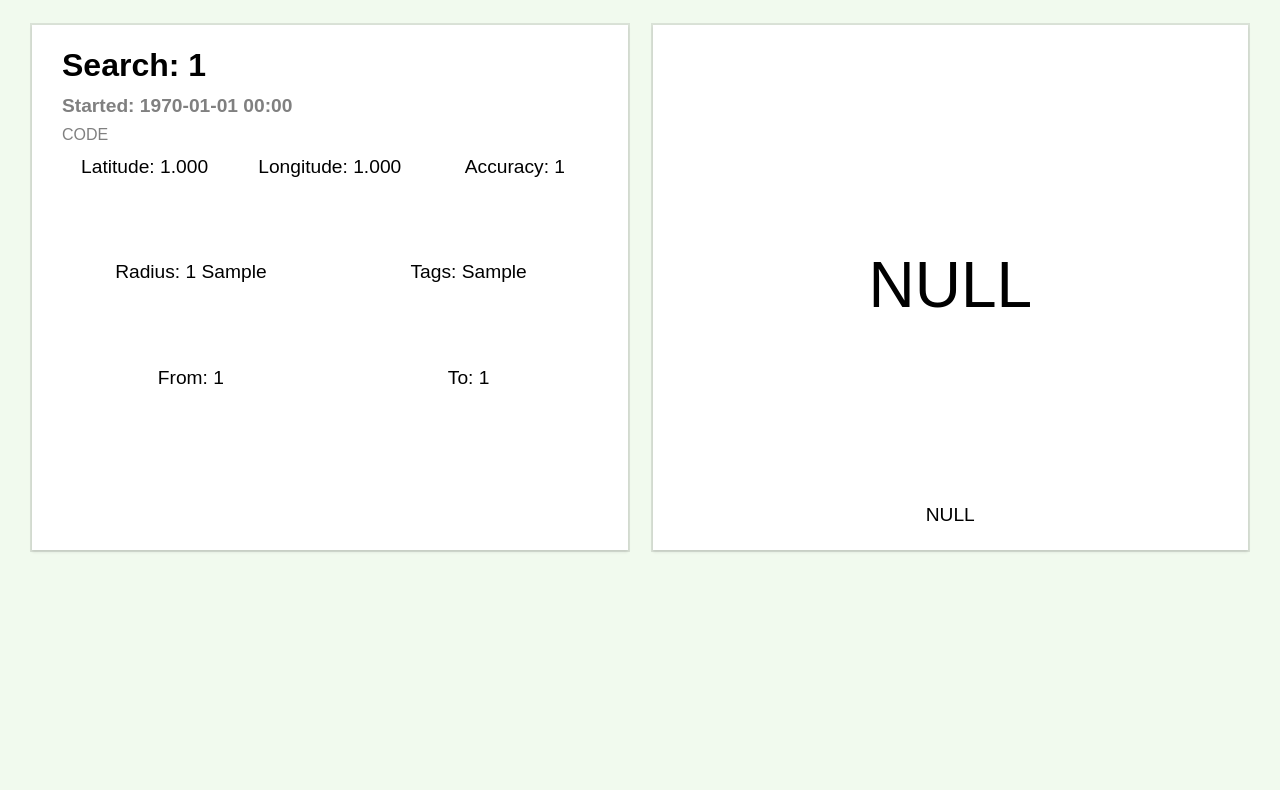
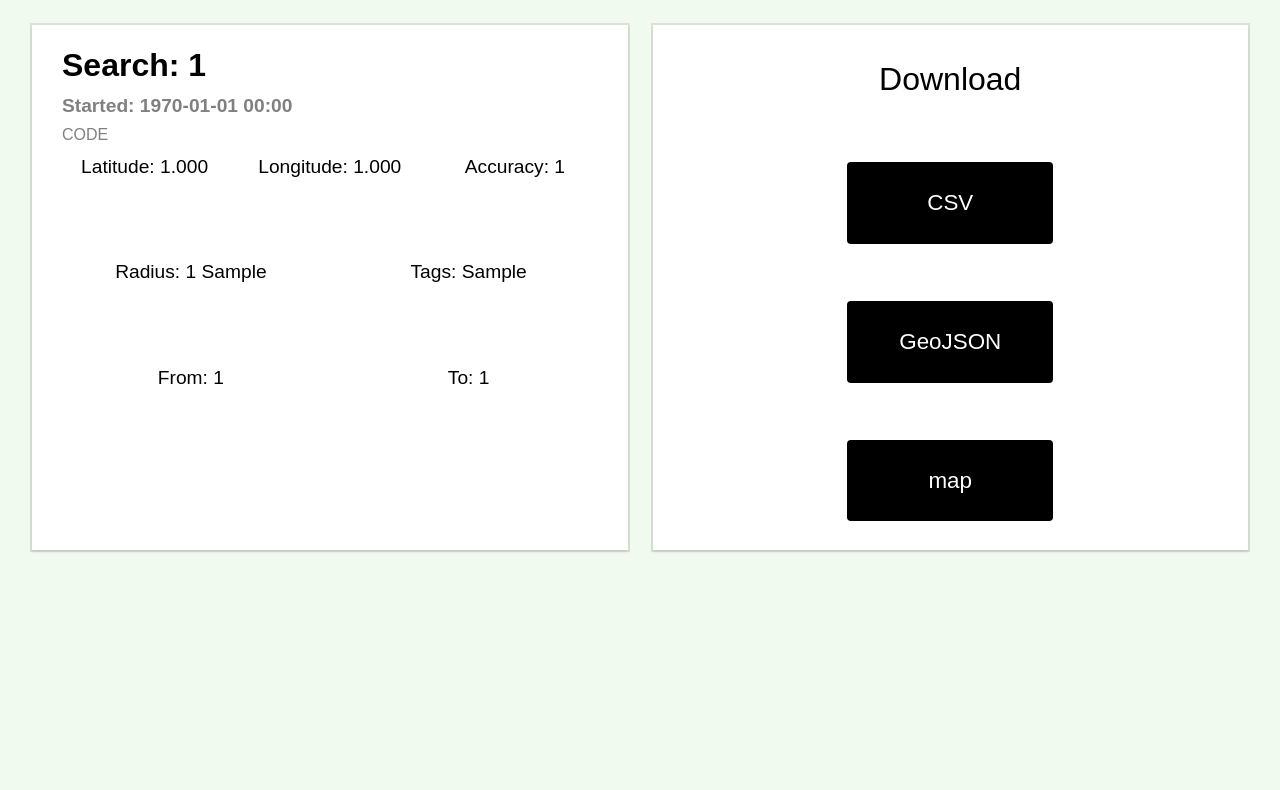
Before and after one commit to mtralka/GeoQuery, a Flask app: page /results/1 in a window 1280 px wide. Shown: the part 125-915 px from the top of the page. Run offline with Flask 2, Linux system fonts and the light colour scheme; tables that the repository leaves empty hold one stand-in row (values such as "Sample post"); data that the repository does not hold is empty; some libraries are stand-ins or nearby versions; some web fonts are replaced.

Commit message:
time fix

```diff
--- a/app/forms.py
+++ b/app/forms.py
@@ -44,7 +44,7 @@ class FlickrSearch(FlaskForm):
 	radius_units = SelectField('Radius Units', choices= [ ('km', 'KM'), ('mi', 'MI') ])
 
 	tags = StringField('Search Tags', validators=[Length(max= 50, message= 'Maximum tag length reached'), Optional()])
-	min_taken = DateField('Minimum Date Taken', format='%Y-%m-%d', validators=[Optional()])
-	max_taken = DateField('Maximum Date Taken', format='%Y-%m-%d', validators=[Optional()])
+	min_taken_date = DateField('Minimum Date Taken', format='%Y-%m-%d', validators=[Optional()])
+	max_taken_date = DateField('Maximum Date Taken', format='%Y-%m-%d', validators=[Optional()])
 	accuracy = IntegerField('Accuracy', validators=[NumberRange(max= 16, min= 0, message='Accuracy is defined from 1 - 16'), Optional()])
 	search = SubmitField('Execute Search')
--- a/app/main.py
+++ b/app/main.py
@@ -73,16 +73,16 @@ def status_landing():
 	return render_template('status.html')
 
 
-# User interface about status of their task
-# TODO
+""" Gives of search task by id """
 @main.route('/results/<task_id>')
 def status_dash(task_id):
 
 	task = Query.query.filter_by(friendly_id= task_id).first()
 	started = datetime.fromtimestamp(task.execution_time).strftime('%Y-%m-%d %H:%M')
 
-	return render_template('results_testing.html', task_id = task_id, task=task, started=started)
+	return render_template('results_testing.html', task_id = task_id, task=task, started=started, map=f'/results/{task_id}/map', csv=f'/results/{task_id}/csv', gj=f'/results/{task_id}/geojson')
 
+""" url for returning map by id """
 @main.route('/results/<task_id>/map')
 def map(task_id):
 
@@ -92,7 +92,7 @@ def map(task_id):
 	# return render_template(f'maps/{task.user_id}/{task.execution_time}/master.html')
 	return render_template(f'maps/test_user_2/{task.execution_time}/master.html')
 
-
+""" endpoint for search task info """
 @main.route('/info/<task_id>', methods=['GET'])
 def status_endpoint(task_id):
 
--- a/app/static/css/home.css
+++ b/app/static/css/home.css
@@ -617,6 +617,50 @@ LANDING BUTTON GROUP
 }
 
 
+.grid-card .results {
+
+    display: flex;
+    flex-direction: column;
+    flex-wrap: nowrap;
+    justify-content: space-around;
+    align-items: center;
+    align-content: center;
+
+    width: 100%;
+    height: 100%;
+
+}
+
+.grid-card .results p {
+
+    margin: 0;
+    font-size: 2rem;
+
+
+}
+
+.grid-card a {
+
+    -webkit-border-radius: 4;
+    -moz-border-radius: 4;
+
+    border-radius: 4px;
+    color: #ffffff;
+    font-size: 1.4rem;
+    padding: 23px;
+    background: #000000;
+    text-decoration: none;
+    width: 160px;
+}
+
+.grid-card a:hover {
+
+    background: #3cb0fd;
+    text-decoration: none;
+
+}
+
+
   .right {
 
     grid-area: right;
--- a/app/templates/results_testing.html
+++ b/app/templates/results_testing.html
@@ -222,7 +222,7 @@
 
                 </div>
 
-                <div class="right grid-minimum grid-card progress" id='progress'>
+                <div class="right grid-minimum grid-card progress" id='progress' style="display: none;">
 
                     <p id='percent'>
 
@@ -237,6 +237,44 @@
                     </p>
 
                 </div>
+
+                <div class="right grid-minimum grid-card progress" id='done' style="display: ;">
+
+                    <div class="results">
+
+                        <p>
+
+                            Download
+
+                        </p>
+
+                        <a href='{{csv}}'>
+
+                            CSV
+
+                        </a>
+
+                        <a href="{{gj}}">
+
+                            GeoJSON
+
+                        </a>
+
+                        <a href='{{map}}'>
+
+                            map
+
+                        </a>
+
+                    </div>
+
+                </div>
+
+
+
+
+
+
                 <iframe src='' id='results-map' class="bottom grid-minimum" style="background-color: greenyellow;display: none;">
 
 
@@ -302,6 +340,8 @@
                         $('#results-map').attr('src', data['result'] );
 
                         setTimeout($('#results-map').show(), 500);
+                        $('#done').toggle()
+                        $('#progress').toggle()
 
 
                         $('#status').text('finished');
--- a/app/utilities.py
+++ b/app/utilities.py
@@ -1,12 +1,17 @@
 import string, random, folium, branca
 import geopandas as gpd
 import pandas as pd
+from datetime import datetime
 
 from folium import plugins
 from pathlib import Path
 
 from . import db
 from .model import Query
+
+""" return UNIX timestamp from string """
+def create_timestamp(val):
+    return datetime.strptime(str(val), '%Y-%m-%d').timestamp()
 
 
 """ Create unique ID not in DB """
```
Also changed, not shown: app/flickr_wrapper.py (+18 -5 lines), app/templates/search.html (+4 -13 lines).
